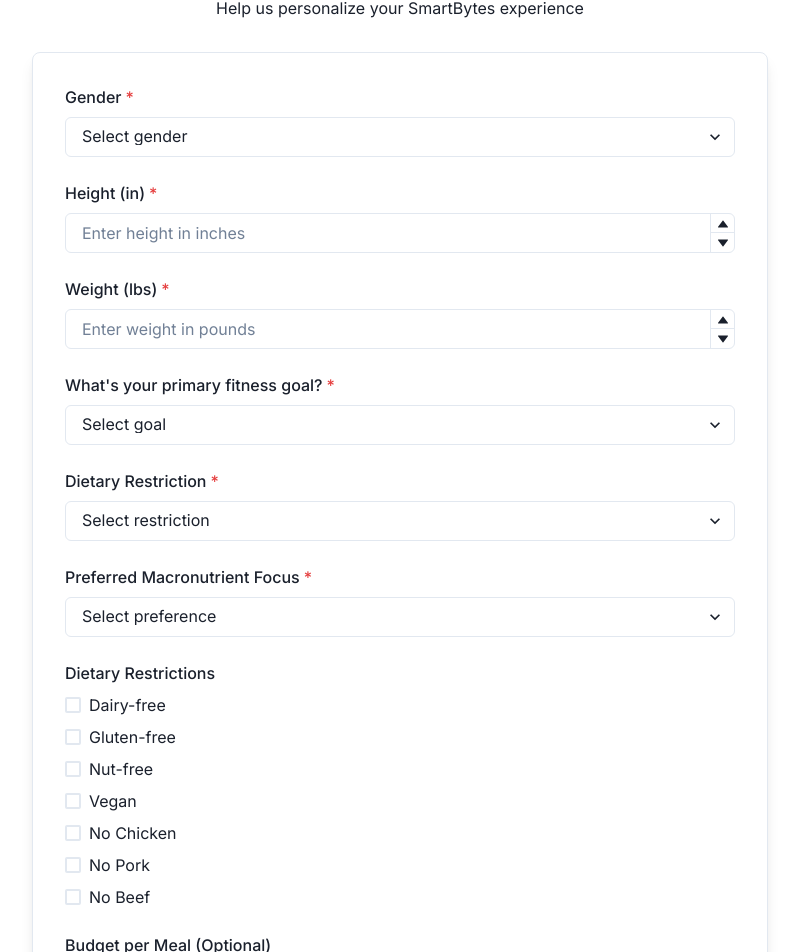
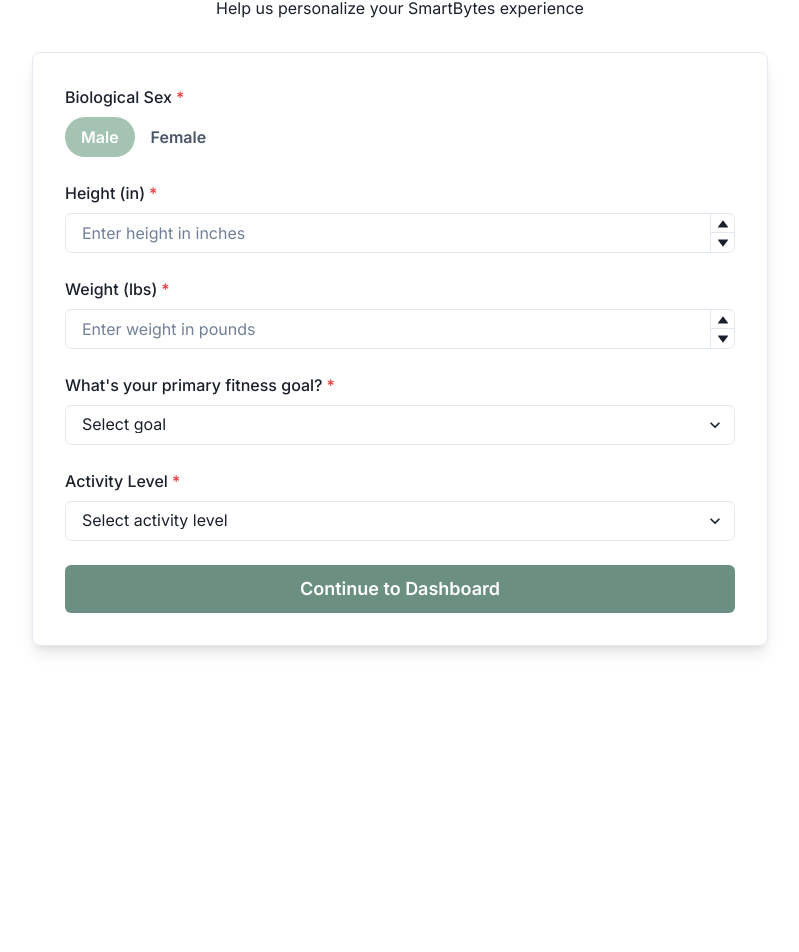
Before and after one commit to sumedhkane03/smartbytes-henhacks25, a Next.js app: page /onboarding in a window 1280 px wide. Shown: the part 95-1047 px from the top of the page, without its empty margins (240-1039 px from the left). After the commit the page ends 800 px from the top, so only its background shows below. Built offline with nearby package versions, Linux system fonts and the light colour scheme.

Commit message:
onboarding updated survey

```diff
--- a/src/app/onboarding/page.tsx
+++ b/src/app/onboarding/page.tsx
@@ -10,13 +10,15 @@
   Select,
   Stack,
   Text,
-  Checkbox,
   NumberInput,
   NumberInputField,
   NumberInputStepper,
   NumberIncrementStepper,
   NumberDecrementStepper,
   useToast,
+  Tabs,
+  TabList,
+  Tab,
 } from "@chakra-ui/react";
 import { useState } from "react";
 import { useRouter } from "next/navigation";
@@ -29,43 +31,34 @@
     height: string;
     weight: string;
     fitnessGoal: string;
-    dietaryRestriction: string;
-    macroPreference: string;
-    restrictions: string[];
-    budgetPerMeal: string;
+    activityLevel: string;
   }
 
   const [formData, setFormData] = useState<FormData>({
-    gender: "",
+    gender: "male", // Default value
     height: "",
     weight: "",
     fitnessGoal: "",
-    dietaryRestriction: "",
-    macroPreference: "",
-    restrictions: [],
-    budgetPerMeal: "",
+    activityLevel: "",
   });
+
+  const [genderIndex, setGenderIndex] = useState(0);
   const [isLoading, setIsLoading] = useState(false);
   const router = useRouter();
   const toast = useToast();
 
-  const handleInputChange = (field: string, value: string | string[]) => {
+  const handleInputChange = (field: string, value: string) => {
     setFormData((prev) => ({ ...prev, [field]: value }));
   };
 
-  const handleCheckboxChange = (value: string, isChecked: boolean) => {
-    setFormData((prev) => {
-      const currentRestrictions = prev.restrictions as string[];
-      return {
-        ...prev,
-        restrictions: isChecked
-          ? [...currentRestrictions, value]
-          : currentRestrictions.filter((r) => r !== value),
-      };
-    });
+  const handleGenderChange = (index: number) => {
+    const gender = index === 0 ? "male" : "female";
+    setGenderIndex(index);
+    setFormData((prev) => ({ ...prev, gender }));
   };
 
   const handleSubmit = async () => {
+    console.log("Submitting form:", formData);
     try {
       setIsLoading(true);
       const auth = getAuth();
@@ -92,6 +85,7 @@
 
       router.push("/dashboard");
     } catch (error) {
+      console.error("Error saving data:", error);
       toast({
         title: "Error",
         description: "Failed to save your preferences. Please try again.",
@@ -105,33 +99,38 @@
   };
 
   return (
-    <Container maxW='container.md' py={10}>
+    <Container maxW="container.md" py={10}>
       <Stack spacing={8}>
-        <Stack align='center' textAlign='center'>
+        <Stack align="center" textAlign="center">
           <Heading>Tell Us About Your Goals</Heading>
           <Text>Help us personalize your SmartBytes experience</Text>
         </Stack>
 
-        <Box p={8} borderWidth={1} borderRadius={8} boxShadow='lg'>
+        <Box p={8} borderWidth={1} borderRadius={8} boxShadow="lg">
           <Stack spacing={6}>
             <FormControl isRequired>
-              <FormLabel>Gender</FormLabel>
-              <Select
-                placeholder='Select gender'
-                value={formData.gender}
-                onChange={(e) => handleInputChange("gender", e.target.value)}>
-                <option value='male'>Male</option>
-                <option value='female'>Female</option>
-                <option value='other'>Other</option>
-              </Select>
+              <FormLabel>Biological Sex</FormLabel>
+              <Tabs
+                variant="soft-rounded"
+                index={genderIndex}
+                onChange={handleGenderChange}
+              >
+                <TabList>
+                  <Tab _selected={{ bg: "#A4C3B2", color: "white" }}>Male</Tab>
+                  <Tab _selected={{ bg: "#A4C3B2", color: "white" }}>
+                    Female
+                  </Tab>
+                </TabList>
+              </Tabs>
             </FormControl>
 
             <FormControl isRequired>
               <FormLabel>Height (in)</FormLabel>
               <NumberInput
                 value={formData.height}
-                onChange={(value) => handleInputChange("height", value)}>
-                <NumberInputField placeholder='Enter height in inches' />
+                onChange={(value) => handleInputChange("height", value)}
+              >
+                <NumberInputField placeholder="Enter height in inches" />
                 <NumberInputStepper>
                   <NumberIncrementStepper />
                   <NumberDecrementStepper />
@@ -145,8 +144,9 @@
                 min={30}
                 max={300}
                 value={formData.weight}
-                onChange={(value) => handleInputChange("weight", value)}>
-                <NumberInputField placeholder='Enter weight in pounds' />
+                onChange={(value) => handleInputChange("weight", value)}
+              >
+                <NumberInputField placeholder="Enter weight in pounds" />
                 <NumberInputStepper>
                   <NumberIncrementStepper />
                   <NumberDecrementStepper />
@@ -157,133 +157,42 @@
             <FormControl isRequired>
               <FormLabel>What's your primary fitness goal?</FormLabel>
               <Select
-                placeholder='Select goal'
+                placeholder="Select goal"
                 value={formData.fitnessGoal}
                 onChange={(e) =>
                   handleInputChange("fitnessGoal", e.target.value)
-                }>
-                <option value='lose-weight'>Lose Weight</option>
-                <option value='build-muscle'>Build Muscle</option>
-                <option value='maintain'>Maintain Weight</option>
-                <option value='gain-weight'>Gain Weight</option>
-                <option value='tone-up'>Tone Up</option>
+                }
+              >
+                <option value="lose-weight">Lose Weight</option>
+                <option value="build-muscle">Build Muscle</option>
+                <option value="maintain">Maintain Weight</option>
               </Select>
             </FormControl>
 
             <FormControl isRequired>
-              <FormLabel>Dietary Restriction</FormLabel>
+              <FormLabel>Activity Level</FormLabel>
               <Select
-                placeholder='Select restriction'
-                value={formData.dietaryRestriction}
+                placeholder="Select activity level"
+                value={formData.activityLevel}
                 onChange={(e) =>
-                  handleInputChange("dietaryRestriction", e.target.value)
-                }>
-                <option value='none'>None</option>
-                <option value='standard'>Standard</option>
-                <option value='vegetarian'>Vegetarian</option>
-                <option value='pescatarian'>Pescatarian</option>
-                <option value='keto'>Keto</option>
+                  handleInputChange("activityLevel", e.target.value)
+                }
+              >
+                <option value="1">1 - Low Activity</option>
+                <option value="2">2 - Moderate Activity</option>
+                <option value="3">3 - High Activity</option>
               </Select>
             </FormControl>
 
-            <FormControl isRequired>
-              <FormLabel>Preferred Macronutrient Focus</FormLabel>
-              <Select
-                placeholder='Select preference'
-                value={formData.macroPreference}
-                onChange={(e) =>
-                  handleInputChange("macroPreference", e.target.value)
-                }>
-                <option value='high-protein'>High Protein</option>
-                <option value='low-carb'>Low Carb</option>
-                <option value='low-fat'>Low Fat</option>
-                <option value='balanced'>Balanced</option>
-              </Select>
-            </FormControl>
-
-            <FormControl>
-              <FormLabel>Dietary Restrictions</FormLabel>
-              <Stack spacing={2}>
-                <Checkbox
-                  value='dairy-free'
-                  isChecked={formData.restrictions.includes("dairy-free")}
-                  onChange={(e) =>
-                    handleCheckboxChange("dairy-free", e.target.checked)
-                  }>
-                  Dairy-free
-                </Checkbox>
-                <Checkbox
-                  value='gluten-free'
-                  isChecked={formData.restrictions.includes("gluten-free")}
-                  onChange={(e) =>
-                    handleCheckboxChange("gluten-free", e.target.checked)
-                  }>
-                  Gluten-free
-                </Checkbox>
-                <Checkbox
-                  value='nut-free'
-                  isChecked={formData.restrictions.includes("nut-free")}
-                  onChange={(e) =>
-                    handleCheckboxChange("nut-free", e.target.checked)
-                  }>
-                  Nut-free
-                </Checkbox>
-                <Checkbox
-                  value='vegan'
-                  isChecked={formData.restrictions.includes("vegan")}
-                  onChange={(e) =>
-                    handleCheckboxChange("vegan", e.target.checked)
-                  }>
-                  Vegan
-                </Checkbox>
-                <Checkbox
-                  value='no-chicken'
-                  isChecked={formData.restrictions.includes("no-chicken")}
-                  onChange={(e) =>
-                    handleCheckboxChange("no-chicken", e.target.checked)
-                  }>
-                  No Chicken
-                </Checkbox>
-                <Checkbox
-                  value='no-pork'
-                  isChecked={formData.restrictions.includes("no-pork")}
-                  onChange={(e) =>
-                    handleCheckboxChange("no-pork", e.target.checked)
-                  }>
-                  No Pork
-                </Checkbox>
-                <Checkbox
-                  value='no-beef'
-                  isChecked={formData.restrictions.includes("no-beef")}
-                  onChange={(e) =>
-                    handleCheckboxChange("no-beef", e.target.checked)
-                  }>
-                  No Beef
-                </Checkbox>
-              </Stack>
-            </FormControl>
-
-            <FormControl>
-              <FormLabel>Budget per Meal (Optional)</FormLabel>
-              <NumberInput
-                max={200}
-                min={0}
-                value={formData.budgetPerMeal}
-                onChange={(value) => handleInputChange("budgetPerMeal", value)}>
-                <NumberInputField placeholder='Enter amount in USD' />
-                <NumberInputStepper>
-                  <NumberIncrementStepper />
-                  <NumberDecrementStepper />
-                </NumberInputStepper>
-              </NumberInput>
-            </FormControl>
-
             <Button
-              colorScheme='blue'
-              size='lg'
-              w='100%'
+              bg="#6B8F80"
+              color="white"
+              size="lg"
+              w="100%"
               onClick={handleSubmit}
-              isLoading={isLoading}>
+              isLoading={isLoading}
+              _hover={{ bg: "#5a776a" }}
+            >
               Continue to Dashboard
             </Button>
           </Stack>
```
